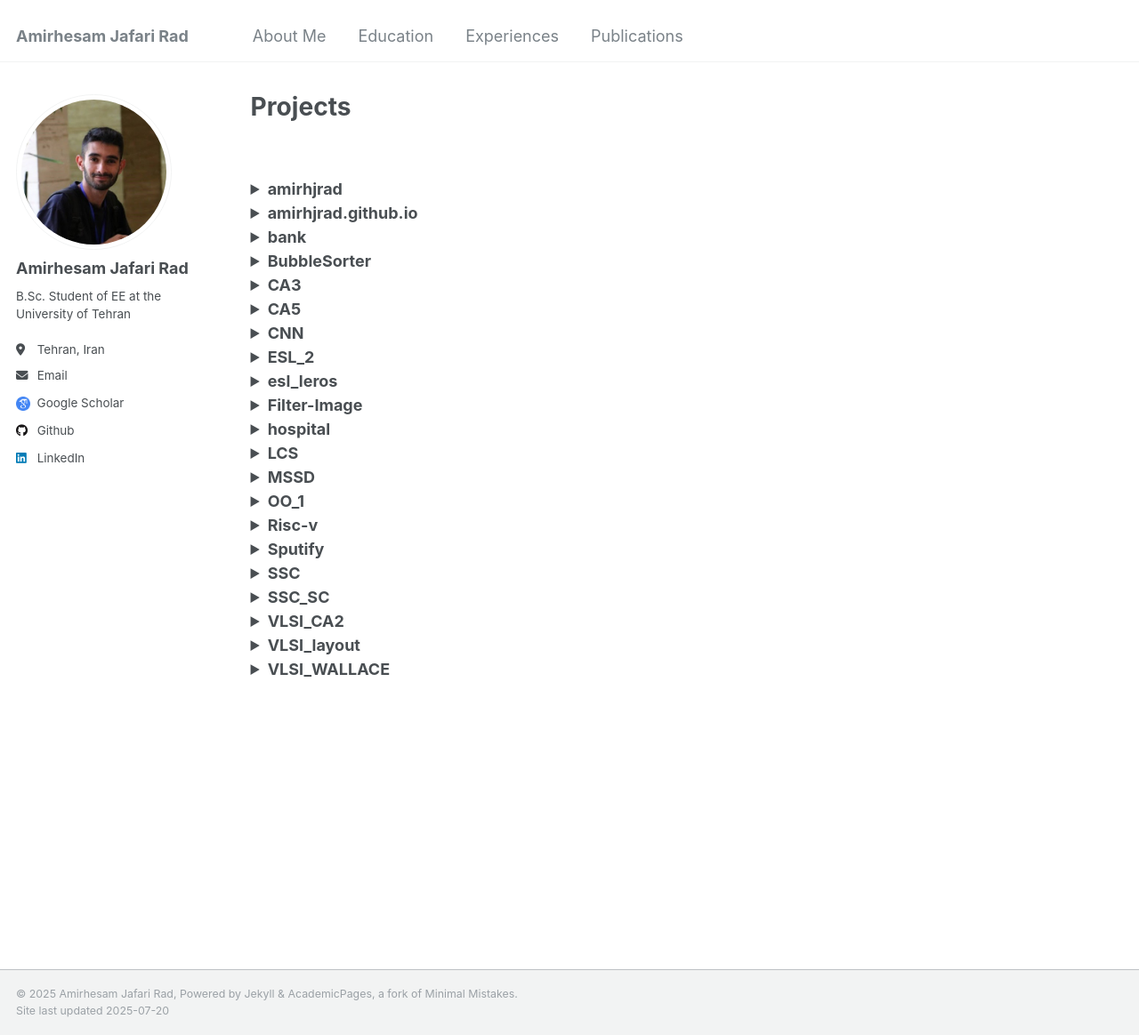
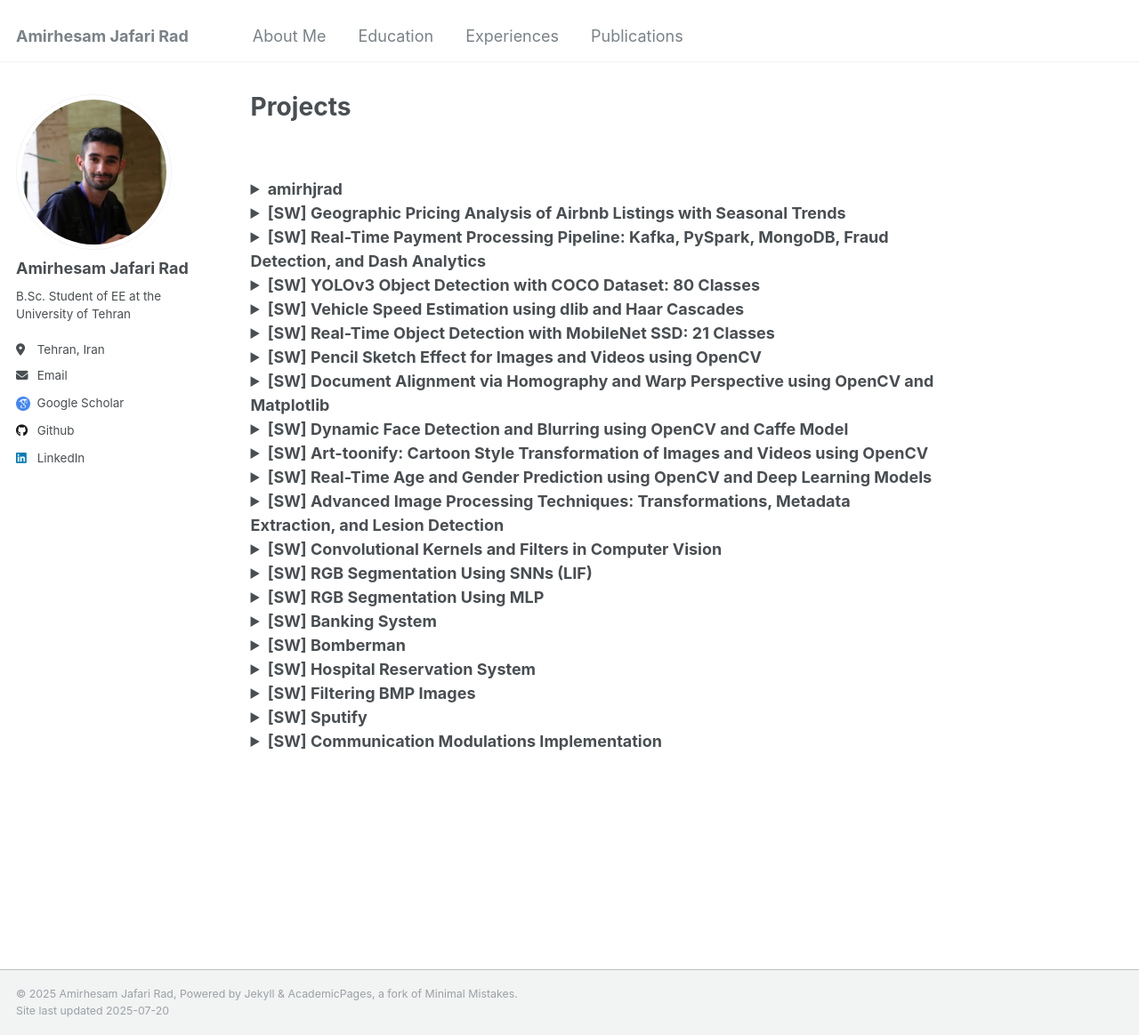
Before and after one commit to amirhjrad/amirhjrad.github.io, a Jekyll site: the page built from _pages/projects.md, in a window 1280 px wide and 1164 px high. Shown: the whole window at 89% size. Built offline with Jekyll 4.4.1, drawn with Linux system fonts in a browser that asks for light colours.

Commit message:
modified:   _pages/projects.md 	modified:   _pages/experiences.md

```diff
--- a/_pages/projects.md
+++ b/_pages/projects.md
@@ -17,21 +17,164 @@
 
 <details>
   <summary>
-    <strong>amirhjrad.github.io</strong>
+    <strong>[SW] Geographic Pricing Analysis of Airbnb Listings with Seasonal Trends</strong>
   </summary>
   <p>
-    Amirhesam's Website
+    Built a Tableau dashboard, analyzing 50K+ Airbnb listings, revealing geographic pricing host strategies, and seasonal trends using LOD calculations and interactive filters.
     <br>
-    🔗 <a href="https://github.com/amirhjrad/amirhjrad.github.io" target="_blank">View on GitHub</a>
+    <!-- 🔗 <a href="https://github.com/amirhjrad/amirhjrad.github.io" target="_blank">View on GitHub</a> -->
   </p>
 </details>
 
 <details>
   <summary>
-    <strong>bank</strong>
+    <strong>[SW] Real-Time Payment Processing Pipeline: Kafka, PySpark, MongoDB, Fraud Detection, and Dash Analytics</strong>
   </summary>
   <p>
-    This project is a work in progress or lacks a detailed description, but it showcases the user's coding efforts.
+     Built a Kafka-PySpark-MongoDB pipeline, for real-time payment processing, fraud detection, and Dash-powered analytics, handling 100+ events/min.
+    <br>
+    <!-- 🔗 <a href="https://github.com/amirhjrad/bank" target="_blank">View on GitHub</a> -->
+  </p>
+</details>
+
+<details>
+  <summary>
+    <strong>[SW] YOLOv3 Object Detection with COCO Dataset: 80 Classes</strong>
+  </summary>
+  <p>
+     YOLOv3 Object Detection, developed a Jupyter Notebook implementing YOLOv3 (COCO dataset) to detect 80 object classes, drawing labeled bounding boxes with confidence scores using OpenCV.
+    <br>
+    <!-- 🔗 <a href="https://github.com/amirhjrad/BubbleSorter" target="_blank">View on GitHub</a> -->
+  </p>
+</details>
+
+<details>
+  <summary>
+    <strong>[SW] Vehicle Speed Estimation using dlib and Haar Cascades</strong>
+  </summary>
+  <p>
+    Vehicle Speed Detection, engineered a Jupyter Notebook to track cars in videos using dlib and Haar Cascades, estimating speed (km/hr) via pixel displacement and saving annotated output.
+    <br>
+    <!-- 🔗 <a href="https://github.com/amirhjrad/CA3" target="_blank">View on GitHub</a> -->
+  </p>
+</details>
+
+<details>
+  <summary>
+    <strong>[SW] Real-Time Object Detection with MobileNet SSD: 21 Classes</strong>
+  </summary>
+  <p>
+     Real-Time Object Detection (MobileNet SSD), designed a Jupyter Notebook for object detection using MobileNet SSD (21 classes), processing images, webcam feeds, and videos with bounding boxes and FPS overlay.
+    <br>
+    <!-- 🔗 <a href="https://github.com/amirhjrad/CA5" target="_blank">View on GitHub</a> -->
+  </p>
+</details>
+
+<details>
+  <summary>
+    <strong>[SW] Pencil Sketch Effect for Images and Videos using OpenCV</strong>
+  </summary>
+  <p>
+     Face Sketch Effect for Images/Videos, implemented a Jupyter Notebook to convert images and videos into pencil sketches using OpenCV’s grayscale inversion and Gaussian blur, optimized for real-time webcam processing.
+    <br>
+    <!-- 🔗 <a href="https://github.com/amirhjrad/CNN" target="_blank">View on GitHub</a> -->
+  </p>
+</details>
+
+<details>
+  <summary>
+    <strong>[SW] Document Alignment via Homography and Warp Perspective using OpenCV and Matplotlib</strong>
+  </summary>
+  <p>
+    Image Alignment, developed a Jupyter Notebook to align scanned documents to reference templates using OpenCV’s homography and warpPerspective, with Matplotlib visualization.
+    <br>
+    <!-- 🔗 <a href="https://github.com/amirhjrad/ESL_2" target="_blank">View on GitHub</a> -->
+  </p>
+</details>
+
+<details>
+  <summary>
+    <strong>[SW] Dynamic Face Detection and Blurring using OpenCV and Caffe Model</strong>
+  </summary>
+  <p>
+     Face Detection & Blurring, created a Jupyter Notebook leveraging OpenCV’s Caffe model to detect and dynamically blur faces in images, live webcam streams, and video files with confidence-based filtering.
+    <br>
+    <!-- 🔗 <a href="https://github.com/amirhjrad/esl_leros" target="_blank">View on GitHub</a> -->
+  </p>
+</details>
+
+<details>
+  <summary>
+    <strong>[SW] Art-toonify: Cartoon Style Transformation of Images and Videos using OpenCV</strong>
+  </summary>
+  <p>
+    artoonify Images/Videos, built a Python application in Jupyter Notebook to transform images and videos into cartoon style art using OpenCV, incorporating edge masking, bilateral filtering, and FPS visualization.
+    <br>
+    <!-- 🔗 <a href="https://github.com/amirhjrad/Filter-Image" target="_blank">View on GitHub</a> -->
+  </p>
+</details>
+
+<details>
+  <summary>
+    <strong>[SW] Real-Time Age and Gender Prediction using OpenCV and Deep Learning Models</strong>
+  </summary>
+  <p>
+    Age & Gender Detection, developed a Jupyter Notebook for real-time age and gender prediction using OpenCV and pre-trained Caffe/TensorFlow models, processing images, webcam feeds, and videos with FPS monitoring.
+    <br>
+    <!-- 🔗 <a href="https://github.com/amirhjrad/hospital" target="_blank">View on GitHub</a> -->
+  </p>
+</details>
+
+<details>
+  <summary>
+    <strong>[SW] Advanced Image Processing Techniques: Transformations, Metadata Extraction, and Lesion Detection</strong>
+  </summary>
+  <p>
+    Image Processing and Analysis, using Jupyter Notebooks with Python libraries (PIL, OpenCV, NumPy, Matplotlib, scikit-image, and exiftool) to demonstrate image processing techniques—including transformations, metadata extraction, similarity comparison, and lesion detection.
+    <br>
+    <!-- 🔗 <a href="https://github.com/amirhjrad/LCS" target="_blank">View on GitHub</a> -->
+  </p>
+</details>
+
+<details>
+  <summary>
+    <strong>[SW] Convolutional Kernels and Filters in Computer Vision</strong>
+  </summary>
+  <p>
+     Developed a Jupyter Notebook on convolution, kernels, and 1D and 2D filters, in the context of computer Vision and Signal processing, blending theory and practical implementations.
+    <br>
+    <!-- 🔗 <a href="https://github.com/amirhjrad/MSSD" target="_blank">View on GitHub</a> -->
+  </p>
+</details>
+
+<details>
+  <summary>
+    <strong>[SW] RGB Segmentation Using SNNs (LIF)</strong>
+  </summary>
+  <p>
+     Designing and training a LIF model of spiking neural networks (SNN) for the purpose of RGB segmentation specified to crosswalk detection of the input image.
+    <br>
+    <!-- 🔗 <a href="https://github.com/amirhjrad/OO_1" target="_blank">View on GitHub</a> -->
+  </p>
+</details>
+
+<details>
+  <summary>
+    <strong>[SW] RGB Segmentation Using MLP</strong>
+  </summary>
+  <p>
+     Designing and training a multi-layer-perceptron (MLP) from the scratch for the purpose of RGB segmentation specified to crosswalk detection of the input image.
+    <br>
+    <!-- 🔗 <a href="https://github.com/amirhjrad/Risc-v" target="_blank">View on GitHub</a> -->
+  </p>
+</details>
+
+<details>
+  <summary>
+    <strong>[SW] Banking System</strong>
+  </summary>
+  <p>
+    Designed a comprehensive banking system in C++ with account management, transaction processing, and data security, utilizing object-oriented programming for modularity and extensibility.
     <br>
     🔗 <a href="https://github.com/amirhjrad/bank" target="_blank">View on GitHub</a>
   </p>
@@ -39,32 +182,10 @@
 
 <details>
   <summary>
-    <strong>BubbleSorter</strong>
+    <strong>[SW] Bomberman</strong>
   </summary>
   <p>
-    This project is a work in progress or lacks a detailed description, but it showcases the user's coding efforts.
-    <br>
-    🔗 <a href="https://github.com/amirhjrad/BubbleSorter" target="_blank">View on GitHub</a>
-  </p>
-</details>
-
-<details>
-  <summary>
-    <strong>CA3</strong>
-  </summary>
-  <p>
-    communication
-    <br>
-    🔗 <a href="https://github.com/amirhjrad/CA3" target="_blank">View on GitHub</a>
-  </p>
-</details>
-
-<details>
-  <summary>
-    <strong>CA5</strong>
-  </summary>
-  <p>
-    This project is a work in progress or lacks a detailed description, but it showcases the user's coding efforts.
+    Developed a captivating Bomberman game in C++ with engaging mechanics, graphics, and sound effects, showcasing proficiency in game development using object-oriented programming and C++ graphics libraries, algorithms, and data structures.
     <br>
     🔗 <a href="https://github.com/amirhjrad/CA5" target="_blank">View on GitHub</a>
   </p>
@@ -72,54 +193,10 @@
 
 <details>
   <summary>
-    <strong>CNN</strong>
+    <strong>[SW] Hospital Reservation System</strong>
   </summary>
   <p>
-    This project is a work in progress or lacks a detailed description, but it showcases the user's coding efforts.
-    <br>
-    🔗 <a href="https://github.com/amirhjrad/CNN" target="_blank">View on GitHub</a>
-  </p>
-</details>
-
-<details>
-  <summary>
-    <strong>ESL_2</strong>
-  </summary>
-  <p>
-    This project is a work in progress or lacks a detailed description, but it showcases the user's coding efforts.
-    <br>
-    🔗 <a href="https://github.com/amirhjrad/ESL_2" target="_blank">View on GitHub</a>
-  </p>
-</details>
-
-<details>
-  <summary>
-    <strong>esl_leros</strong>
-  </summary>
-  <p>
-    This project is a work in progress or lacks a detailed description, but it showcases the user's coding efforts.
-    <br>
-    🔗 <a href="https://github.com/amirhjrad/esl_leros" target="_blank">View on GitHub</a>
-  </p>
-</details>
-
-<details>
-  <summary>
-    <strong>Filter-Image</strong>
-  </summary>
-  <p>
-    This project is a work in progress or lacks a detailed description, but it showcases the user's coding efforts.
-    <br>
-    🔗 <a href="https://github.com/amirhjrad/Filter-Image" target="_blank">View on GitHub</a>
-  </p>
-</details>
-
-<details>
-  <summary>
-    <strong>hospital</strong>
-  </summary>
-  <p>
-    This project is a work in progress or lacks a detailed description, but it showcases the user's coding efforts.
+    Designed a hospital reservation system in C++ for efficient appointment scheduling and management, ensuring reliability, scalability, and data integrity through sound software engineering principles.
     <br>
     🔗 <a href="https://github.com/amirhjrad/hospital" target="_blank">View on GitHub</a>
   </p>
@@ -127,54 +204,21 @@
 
 <details>
   <summary>
-    <strong>LCS</strong>
+    <strong>[SW] Filtering BMP Images</strong>
   </summary>
   <p>
-    This project is a work in progress or lacks a detailed description, but it showcases the user's coding efforts.
+    Developed a C++ filter app for applying effects to BMP images and saving modified versions, demonstrating expertise in image processing algorithms and file handling leveraging object-oriented programming concepts.
     <br>
-    🔗 <a href="https://github.com/amirhjrad/LCS" target="_blank">View on GitHub</a>
+    🔗 <a href="https://github.com/amirhjrad/filter-image" target="_blank">View on GitHub</a>
   </p>
 </details>
 
 <details>
   <summary>
-    <strong>MSSD</strong>
+    <strong>[SW] Sputify</strong>
   </summary>
   <p>
-    This project is a work in progress or lacks a detailed description, but it showcases the user's coding efforts.
-    <br>
-    🔗 <a href="https://github.com/amirhjrad/MSSD" target="_blank">View on GitHub</a>
-  </p>
-</details>
-
-<details>
-  <summary>
-    <strong>OO_1</strong>
-  </summary>
-  <p>
-    This project is a work in progress or lacks a detailed description, but it showcases the user's coding efforts.
-    <br>
-    🔗 <a href="https://github.com/amirhjrad/OO_1" target="_blank">View on GitHub</a>
-  </p>
-</details>
-
-<details>
-  <summary>
-    <strong>Risc-v</strong>
-  </summary>
-  <p>
-    This project is a work in progress or lacks a detailed description, but it showcases the user's coding efforts.
-    <br>
-    🔗 <a href="https://github.com/amirhjrad/Risc-v" target="_blank">View on GitHub</a>
-  </p>
-</details>
-
-<details>
-  <summary>
-    <strong>Sputify</strong>
-  </summary>
-  <p>
-    This project is a work in progress or lacks a detailed description, but it showcases the user's coding efforts.
+    Created the Spotify-like web application named Sputify in C++, applying object-oriented programming principles on music streaming, playlist management, and user authentication, showcasing skills in web development, database integration, and server-side programming.
     <br>
     🔗 <a href="https://github.com/amirhjrad/Sputify" target="_blank">View on GitHub</a>
   </p>
@@ -182,55 +226,13 @@
 
 <details>
   <summary>
-    <strong>SSC</strong>
+    <strong>[SW] Communication Modulations Implementation</strong>
   </summary>
   <p>
-    This project is a work in progress or lacks a detailed description, but it showcases the user's coding efforts.
+    Designed and implemented analog and digital signal modulation methods (AM, DSB, SSB, PM, FM) in MATLAB,
+    evaluating performance with and without noise, and developed a strong understanding of digital modulation techniques like
+    PCM and PWM.
     <br>
-    🔗 <a href="https://github.com/amirhjrad/SSC" target="_blank">View on GitHub</a>
+    🔗 <a href="https://github.com/amirhjrad/CA3" target="_blank">View on GitHub</a>
   </p>
 </details>
-
-<details>
-  <summary>
-    <strong>SSC_SC</strong>
-  </summary>
-  <p>
-    This project is a work in progress or lacks a detailed description, but it showcases the user's coding efforts.
-    <br>
-    🔗 <a href="https://github.com/amirhjrad/SSC_SC" target="_blank">View on GitHub</a>
-  </p>
-</details>
-
-<details>
-  <summary>
-    <strong>VLSI_CA2</strong>
-  </summary>
-  <p>
-    This project is a work in progress or lacks a detailed description, but it showcases the user's coding efforts.
-    <br>
-    🔗 <a href="https://github.com/amirhjrad/VLSI_CA2" target="_blank">View on GitHub</a>
-  </p>
-</details>
-
-<details>
-  <summary>
-    <strong>VLSI_layout</strong>
-  </summary>
-  <p>
-    This project is a work in progress or lacks a detailed description, but it showcases the user's coding efforts.
-    <br>
-    🔗 <a href="https://github.com/amirhjrad/VLSI_layout" target="_blank">View on GitHub</a>
-  </p>
-</details>
-
-<details>
-  <summary>
-    <strong>VLSI_WALLACE</strong>
-  </summary>
-  <p>
-    This project is a work in progress or lacks a detailed description, but it showcases the user's coding efforts.
-    <br>
-    🔗 <a href="https://github.com/amirhjrad/VLSI_WALLACE" target="_blank">View on GitHub</a>
-  </p>
-</details>
```
